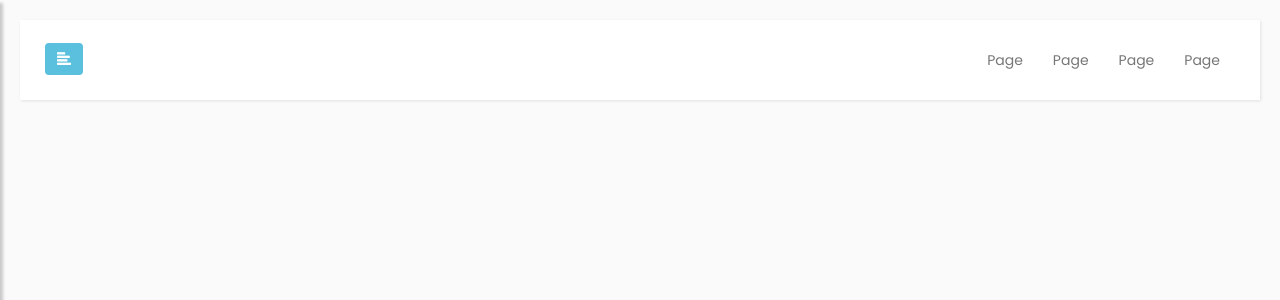
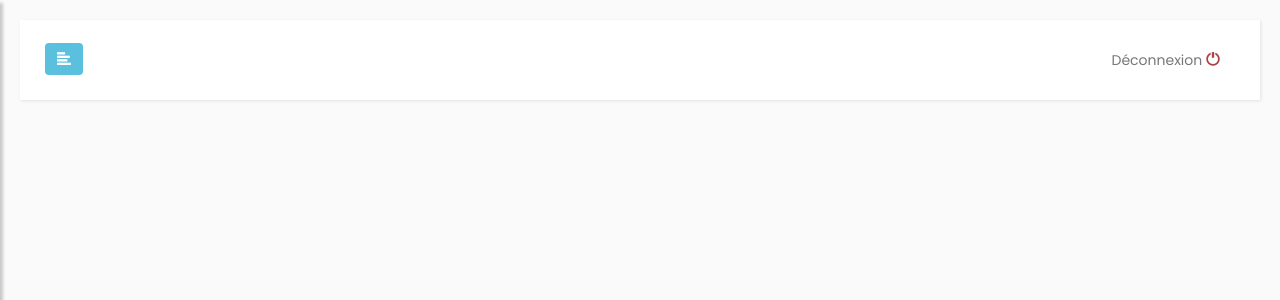
Before and after one commit to CharlesOkolms/projetCMS, a PHP site: template public/view/templates/header.view.php in a window 1280 px wide. Shown: the top 300 px of the page. Run offline with PHP 8.4, Linux system fonts and the light colour scheme; the template is opened without the code that fills it, so the values that code supplies are empty; some libraries are stand-ins or nearby versions.

Commit message:
Correction bug navbar

```diff
--- a/public/view/article_form.view.php
+++ b/public/view/article_form.view.php
@@ -16,7 +16,8 @@
     ClassicEditor
         .create( document.querySelector( '#editor' ), {
             // The language code is defined in the https://en.wikipedia.org/wiki/ISO_639-1 standard.
-            language: 'fr'
+            language: 'fr',
+            //toolbar: [ 'bold', 'italic', 'link' ]
         } )
         .then( editor => {
         console.log( editor );
--- a/public/view/templates/header.view.php
+++ b/public/view/templates/header.view.php
@@ -25,7 +25,7 @@
 
         <ul class="list-unstyled components">
             <li class="active">
-                <a href="#homeSubmenu">Tableau de bord</a>
+                <a href="?page=dashboard">Tableau de bord</a>
                 <!--<ul class="collapse list-unstyled" id="homeSubmenu">
                     <li><a href="#">Home 1</a></li>
                     <li><a href="#">Home 2</a></li>
@@ -35,25 +35,25 @@
             <li>
                 <a href="#pageSubmenu" data-toggle="collapse" aria-expanded="false">Pages</a>
                 <ul class="collapse list-unstyled" id="pageSubmenu">
-                    <li><a href="#">Les Pages</a></li>
-                    <li><a href="#">Créer une Page</a></li>
+                    <li><a href="?pages=pages_list">Les Pages</a></li>
+                    <li><a href="?page=page_add">Créer une Page</a></li>
                 </ul>
             </li>
             <li>
                 <a href="#articleSubmenu" data-toggle="collapse" aria-expanded="false">Article</a>
                 <ul class="collapse list-unstyled" id="articleSubmenu">
-                    <li><a href="#">Les Articles</a></li>
-                    <li><a href="#">Créer un Article</a></li>
+                    <li><a href="?page=articles_list">Les Articles</a></li>
+                    <li><a href="?page=article_add">Créer un Article</a></li>
                 </ul>
             </li>
             <li>
-                <a href="#">Médias</a>
+                <a href="?page=pictures_list">Médias</a>
             </li>
             <li>
-                <a href="#">Utilisateurs</a>
+                <a href="?page=users_list">Utilisateurs</a>
             </li>
             <li>
-                <a href="#">Paramètres</a>
+                <a href="?page=config">Paramètres</a>
             </li>
         </ul>
 
@@ -77,10 +77,8 @@
 
                 <div class="collapse navbar-collapse" id="bs-example-navbar-collapse-1">
                     <ul class="nav navbar-nav navbar-right">
-                        <li><a href="#">Page</a></li>
-                        <li><a href="#">Page</a></li>
-                        <li><a href="#">Page</a></li>
-                        <li><a href="#">Page</a></li>
+
+                        <li><a href="?action=logout">Déconnexion <span class="glyphicon glyphicon-off text-danger"></span></a></li>
                     </ul>
                 </div>
             </div>
```
